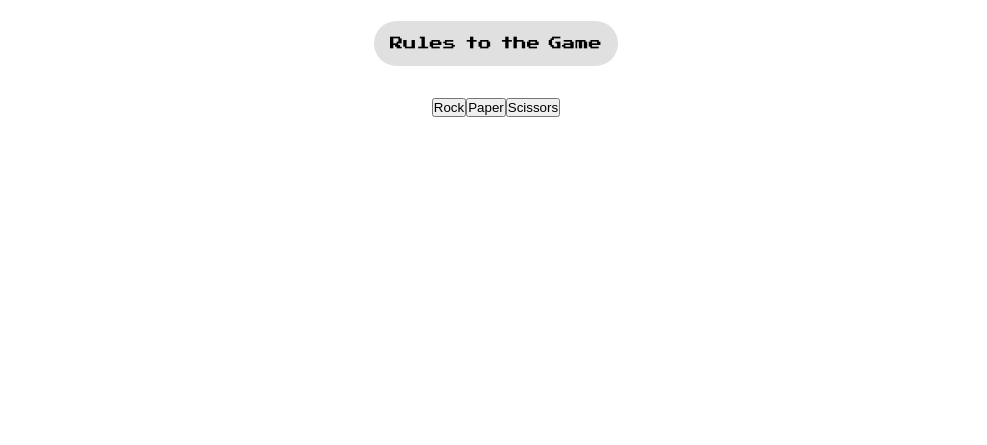
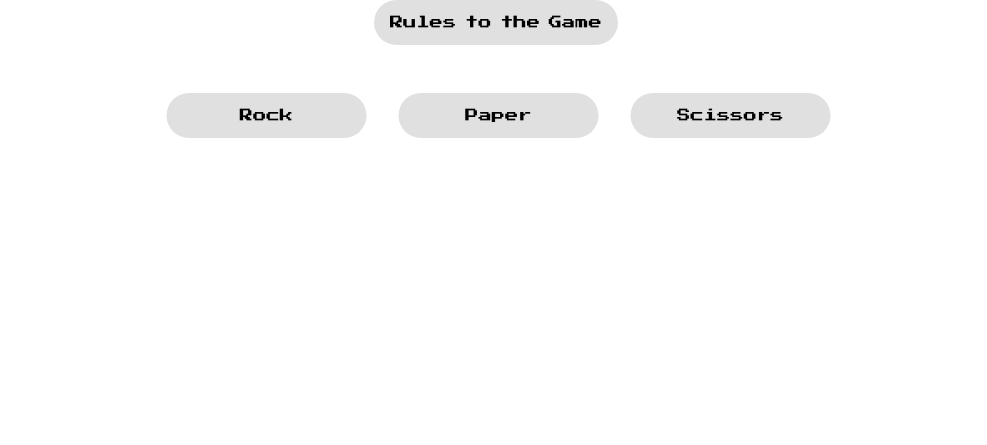
Before and after one commit to codewithprogers/rock-paper-scissors, a plain HTML site: page index.html in a window 1280 px wide. Shown: the part 355-800 px from the top of the page, without its empty margins (144-1131 px from the left). Drawn offline with Linux system fonts and the light colour scheme.

Commit message:
style: add styling to choice buttons and results
Implemented flex layout to horizontally center and space choice buttons.
Added full-width container, fixed button dimensions, and applied font
and spacing styles. Styled the results text with the game font and
adjusted alignment.

```diff
--- a/styles.css
+++ b/styles.css
@@ -21,7 +21,7 @@ body {
   flex-direction: column;
   align-items: center;
   text-align: center;
-  gap: 2rem;
+  gap: 3rem;
   padding: 1rem;
 }
 
@@ -55,3 +55,33 @@ h2.rule {
   font-family: "Press Start 2P", sans-serif;
   font-size: .6rem;
 }
+
+.buttons {
+  display: flex;
+  justify-content: center;
+  gap: 2rem;
+  width: 100%;
+}
+
+.buttons button {
+  width: 200px;
+  height: 45px;
+  border: none;
+  border-radius: 2rem;
+  background-color: #e0e0e0;
+  font-family: "Press Start 2P", sans-serif;
+  /* display: flex;
+  justify-content: center;
+  align-items: center; */
+  padding: 0;
+  letter-spacing: 0;
+  word-spacing: 0;
+  text-align: center;
+  transform: translateX(2.5px);
+}
+
+.results {
+  font-family: "Press Start 2P", sans-serif;
+  font-size: 0.8rem;
+  transform: translateX(1px);
+}
```
